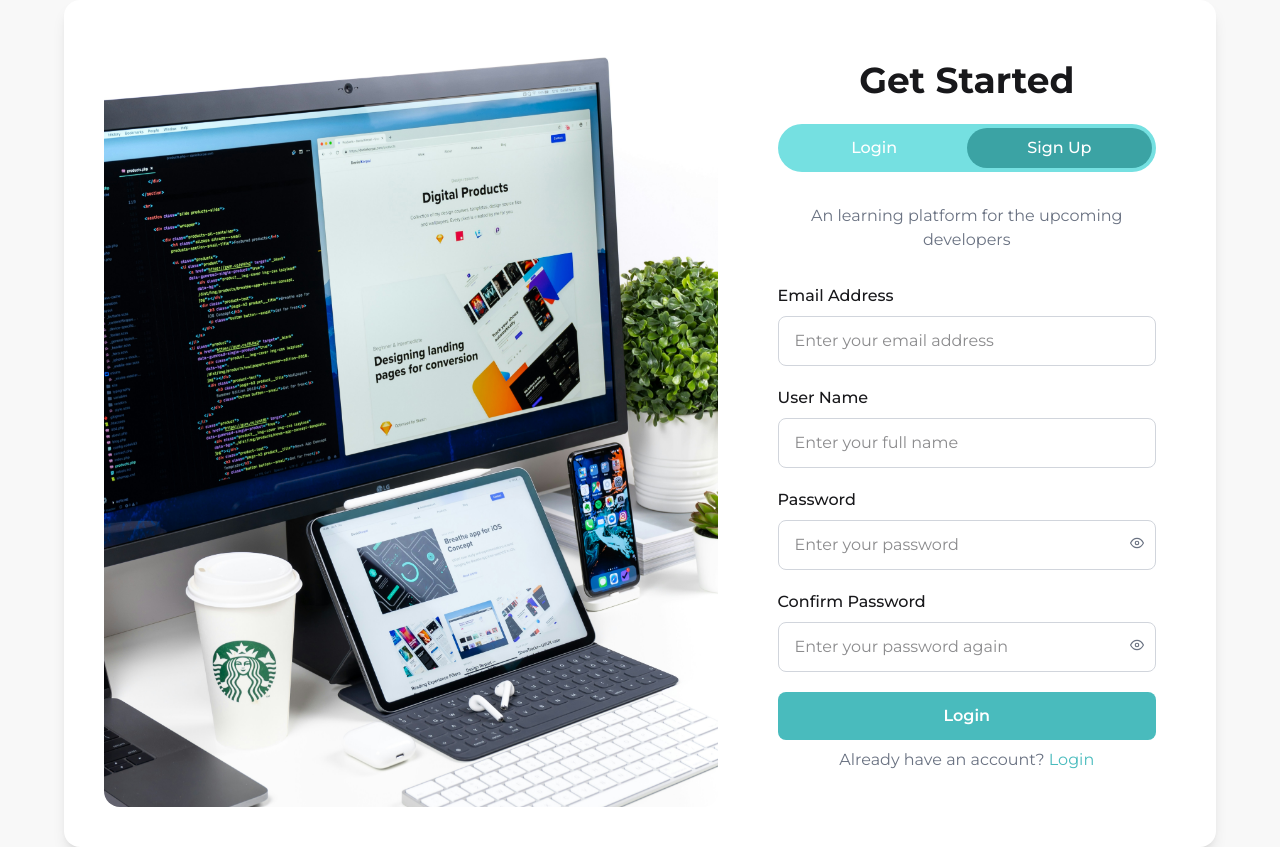
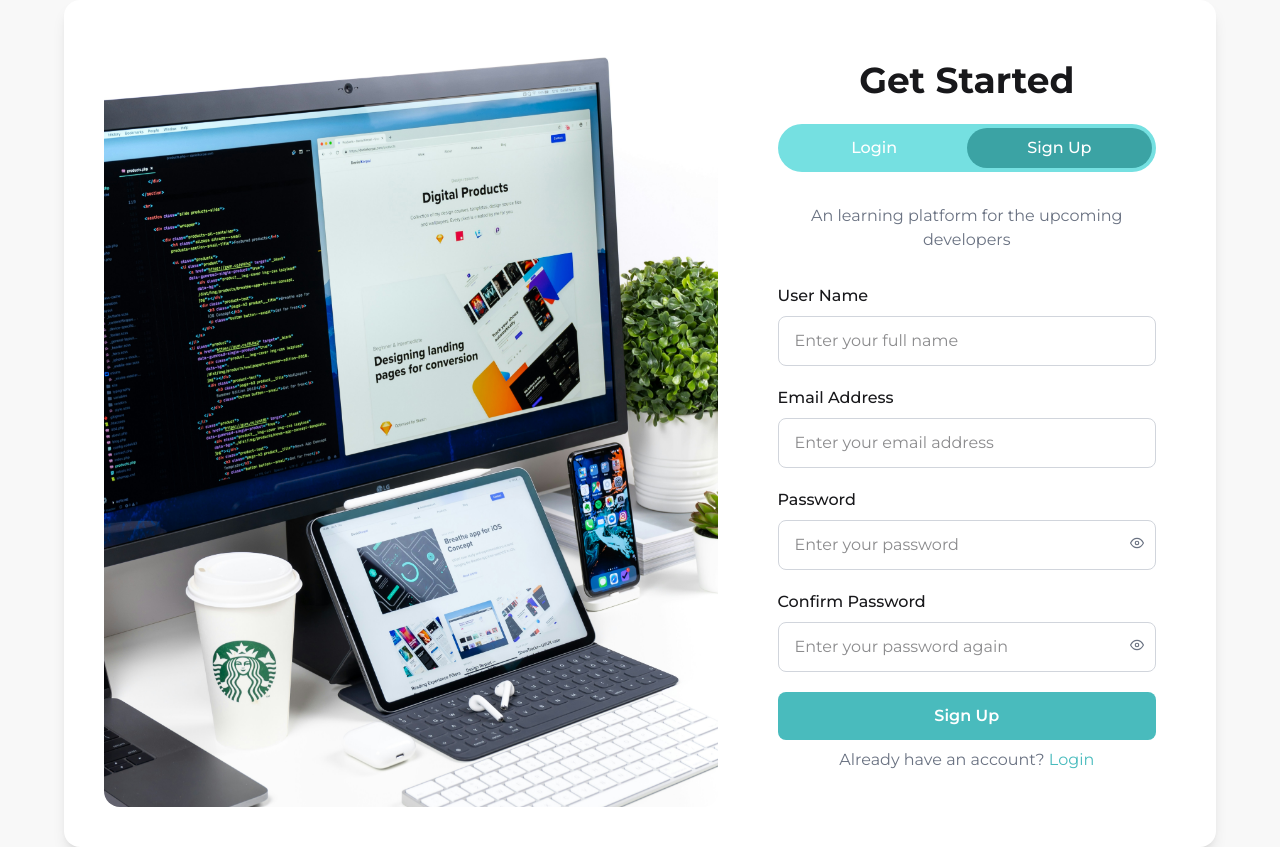
Before and after one commit to shahariarshawon/learn-with-shahariar, a React (Vite) app: page /signup in a window 1280 px wide. Built offline with nearby package versions, Linux system fonts and the light colour scheme; no server answers.

Commit message:
Login and signUp functionality has been done using react hook form and firebase console

```diff
--- a/package.json
+++ b/package.json
@@ -14,8 +14,10 @@
     "@tailwindcss/vite": "^4.2.1",
     "aos": "^2.3.4",
     "class-variance-authority": "^0.7.1",
+    "firebase": "^12.11.0",
     "react": "^19.1.1",
     "react-dom": "^19.1.1",
+    "react-hook-form": "^7.71.2",
     "react-hot-toast": "^2.6.0",
     "react-icons": "^5.6.0",
     "react-router": "^7.13.1",
--- /dev/null
+++ b/src/Firebase/firebase.init.js
@@ -0,0 +1,22 @@
+// Import the functions you need from the SDKs you need
+import { initializeApp } from "firebase/app";
+import { getAuth } from "firebase/auth";
+// TODO: Add SDKs for Firebase products that you want to use
+// https://firebase.google.com/docs/web/setup#available-libraries
+
+// Your web app's Firebase configuration
+// For Firebase JS SDK v7.20.0 and later, measurementId is optional
+const firebaseConfig = {
+    apiKey: import.meta.env.VITE_apiKey,
+    authDomain: import.meta.env.VITE_authDomain,
+    projectId: import.meta.env.VITE_projectId,
+    storageBucket: import.meta.env.VITE_storageBucket,
+    messagingSenderId: import.meta.env.VITE_messagingSenderId,
+    appId: import.meta.env.VITE_appId,
+    measurementId: import.meta.env.VITE_measurementId,
+};
+
+// Initialize Firebase
+const app = initializeApp(firebaseConfig);
+
+export const auth = getAuth(app);
--- /dev/null
+++ b/src/context/AuthContext.jsx
@@ -0,0 +1,3 @@
+import { createContext } from "react";
+
+export const AuthContext = createContext();
--- /dev/null
+++ b/src/context/AuthProvider.jsx
@@ -0,0 +1,44 @@
+import React, { useEffect, useState } from "react";
+import { AuthContext } from "./AuthContext";
+import {
+  createUserWithEmailAndPassword,
+  onAuthStateChanged,
+  signInWithEmailAndPassword,
+  signOut,
+} from "firebase/auth";
+import { auth } from "../Firebase/firebase.init";
+
+const AuthProvider = ({ children }) => {
+  const [user, setUser] = useState(null);
+  const [loading, setLoading] = useState(true);
+  const createUser = (email, password) => {
+    setLoading(true);
+    return createUserWithEmailAndPassword(auth, email, password);
+  };
+  const signIn = (email, password) => {
+    setLoading(true);
+    return signInWithEmailAndPassword(auth, email, password);
+  };
+  const logOut = () => {
+    return signOut(auth);
+  };
+  useEffect(() => {
+    const unSubscribe = onAuthStateChanged(auth, (currentUser) => {
+      setUser(currentUser);
+      setLoading(false);
+    });
+    return () => {
+      unSubscribe();
+    };
+  }, []);
+  const authInfo = {
+    user,
+    createUser,
+    signIn,
+    loading,
+    logOut,
+  };
+  return <AuthContext value={authInfo}>{children}</AuthContext>;
+};
+
+export default AuthProvider;
--- /dev/null
+++ b/src/hooks/useAuth.jsx
@@ -0,0 +1,9 @@
+import React, { use } from 'react';
+import { AuthContext } from '../context/AuthContext';
+
+const useAuth = () => {
+    const authInfo= use(AuthContext);
+    return authInfo;
+};
+
+export default useAuth;
--- /dev/null
+++ b/src/layouts/AuthLayout.jsx
@@ -0,0 +1,12 @@
+import React from 'react';
+import { Outlet } from 'react-router';
+
+const AuthLayout = () => {
+    return (
+        <div>
+            <Outlet></Outlet>
+        </div>
+    );
+};
+
+export default AuthLayout;
--- a/src/layouts/RootLayout.jsx
+++ b/src/layouts/RootLayout.jsx
@@ -6,10 +6,10 @@ import Footer from "../components/Footer";
 const RootLayout = () => {
   return (
     <div className="scroll-smooth">
-      <header>
+      <header className="fixed top-0 w-full z-50">
         <Header></Header>
       </header>
-      <main className="min-h-screen">
+      <main className="min-h-screen pt-12">
         <Outlet></Outlet>
       </main>
       <footer className="bg-base-200">
--- a/src/pages/LoginPage.jsx
+++ b/src/pages/LoginPage.jsx
@@ -2,13 +2,30 @@ import React, { useState } from "react";
 import loginImage from "../assets/login.jfif";
 import { FiEye, FiEyeOff } from "react-icons/fi";
 import toast from "react-hot-toast";
+import { useForm } from "react-hook-form";
+import useAuth from "../hooks/useAuth";
 
 const LoginPage = () => {
+  const {
+    register,
+    handleSubmit,
+    formState: { errors },
+  } = useForm();
+
+  const { signIn } = useAuth();
   // login function
-const handleLogin=()=>{
+  const onSubmit = (data) => {
+    console.log(data);
+    signIn(data.email, data.password)
+      .then((result) => {
+        console.log(result);
         toast.success("Login Successfull");
-  console.log("Clicked");
-}
+      })
+      .catch((err) => {
+        console.error(err);
+        toast.error("Login Failed");
+      });
+  };
 
   const [showPassword, setShowPassword] = useState(false);
 
@@ -30,13 +47,17 @@ const handleLogin=()=>{
 
           {/* TOGGLE */}
           <div className="relative flex bg-[#75e0e1] rounded-full p-1 mb-8">
-
-
-            <a href="/login" className="flex-1 text-center z-10 text-white bg-[#3ba3a4] rounded-4xl py-2 font-medium">
+            <a
+              href="/login"
+              className="flex-1 text-center z-10 text-white bg-[#3ba3a4] rounded-4xl py-2 font-medium"
+            >
               Login
             </a>
 
-            <a href="/signup" className="flex-1 text-center z-10 text-white py-2 font-medium">
+            <a
+              href="/signup"
+              className="flex-1 text-center z-10 text-white py-2 font-medium"
+            >
               Sign Up
             </a>
           </div>
@@ -45,6 +66,8 @@ const handleLogin=()=>{
             An learning platform for the upcoming developers
           </p>
 
+          {/* login form */}
+          <form onSubmit={handleSubmit(onSubmit)}>
             {/* email address */}
             <div className="mb-5">
               <h3 className="mb-2 font-medium">Email Address</h3>
@@ -53,6 +76,8 @@ const handleLogin=()=>{
                 type="email"
                 name="email"
                 id="email"
+                required
+                {...register("email", { required: true })}
                 placeholder="Enter your email address"
                 className="w-full border border-gray-300 rounded-lg px-4 py-3 focus:outline-none focus:border-[#49bbbd]"
               />
@@ -66,6 +91,8 @@ const handleLogin=()=>{
                 type={showPassword ? "text" : "password"}
                 name="password"
                 id="password"
+                required
+                {...register("password", { required: true, minLength: 6 })}
                 placeholder="Enter your password"
                 className="w-full border border-gray-300 rounded-lg px-4 py-3 pr-12 focus:outline-none focus:border-[#49bbbd]"
               />
@@ -78,6 +105,12 @@ const handleLogin=()=>{
               >
                 {showPassword ? <FiEyeOff></FiEyeOff> : <FiEye></FiEye>}
               </button>
+
+              {errors.password?.type === "minLength" && (
+                <p className="text-red-500 text-sm">
+                  Password must be 6 characters long
+                </p>
+              )}
             </div>
 
             {/* REMEMBER */}
@@ -93,9 +126,18 @@ const handleLogin=()=>{
             </div>
 
             {/* BUTTON */}
-          <button onClick={handleLogin} className="w-full py-3 rounded-lg bg-[#49bbbd] text-white font-semibold hover:opacity-90 transition hover:cursor-pointer">Login</button>
+            <button className="w-full py-3 rounded-lg bg-[#49bbbd] text-white font-semibold hover:opacity-90 transition hover:cursor-pointer">
+              Login
+            </button>
+          </form>
+
           {/* not having an account option */}
-          <p className="text-center text-gray-500 pt-2">Don't have an account? <a className="text-primary" href="/signup">Sign Up</a></p>
+          <p className="text-center text-gray-500 pt-2">
+            Don't have an account?{" "}
+            <a className="text-primary" href="/signup">
+              Sign Up
+            </a>
+          </p>
         </div>
       </div>
     </div>
--- a/src/pages/SignUpPage.jsx
+++ b/src/pages/SignUpPage.jsx
@@ -3,13 +3,29 @@ import React, { useState } from "react";
 import signupImage from "../assets/signup.jpg";
 import { FiEye, FiEyeOff } from "react-icons/fi";
 import toast from "react-hot-toast";
+import { useForm } from "react-hook-form";
+import useAuth from "../hooks/useAuth";
 
 const SignUpPage = () => {
+  const {
+    register,
+    handleSubmit,
+    formState: { errors },
+  } = useForm();
+  const { createUser } = useAuth();
   // login function
-  const handleLogin = () => {
+  const onSubmit = (data) => {
+    console.log(data);
+    createUser(data.email, data.password)
+      .then((result) => {
+        console.log(result.user);
     toast.success("SignUp Successfull");
-    console.log("Clicked");
+      })
+      .catch((err) => {
+        console.error(err);
+      });
   };
+
   const [showPassword, setShowPassword] = useState(false);
   return (
     <div className="flex justify-center items-center bg-base-200 min-h-screen px-6 ">
@@ -47,7 +63,21 @@ const SignUpPage = () => {
           <p className="text-gray-500 text-center mb-8">
             An learning platform for the upcoming developers
           </p>
-
+          {/* register form */}
+          <form onSubmit={handleSubmit(onSubmit)}>
+            {/* USERNAME */}
+            <div className="mb-5">
+              <h3 className="mb-2 font-medium">User Name</h3>
+              <input
+                type="text"
+                name="username"
+                id="username"
+                required
+                {...register("username")}
+                placeholder="Enter your full name"
+                className="w-full border border-gray-300 rounded-lg px-4 py-3 focus:outline-none focus:border-[#49bbbd]"
+              />
+            </div>
             {/* Email address */}
             <div className="mb-5">
               <h3 className="mb-2 font-medium">Email Address</h3>
@@ -56,23 +86,12 @@ const SignUpPage = () => {
                 type="email"
                 name="email"
                 id="email"
+                required
+                {...register("email")}
                 placeholder="Enter your email address"
                 className="w-full border border-gray-300 rounded-lg px-4 py-3 focus:outline-none focus:border-[#49bbbd]"
               />
             </div>
-
-          {/* USERNAME */}
-          <div className="mb-5">
-            <h3 className="mb-2 font-medium">User Name</h3>
-            <input
-              type="text"
-              name="username"
-              id="username"
-              placeholder="Enter your full name"
-              className="w-full border border-gray-300 rounded-lg px-4 py-3 focus:outline-none focus:border-[#49bbbd]"
-            />
-          </div>
-
             {/* PASSWORD */}
             <div className="mb-5 relative">
               <h3 className="mb-2 font-medium">Password</h3>
@@ -81,6 +100,8 @@ const SignUpPage = () => {
                 type={showPassword ? "text" : "password"}
                 name="password"
                 id="password"
+                required
+                {...register("password", { minLength: 6 })}
                 placeholder="Enter your password"
                 className="w-full border border-gray-300 rounded-lg px-4 py-3 pr-12 focus:outline-none focus:border-[#49bbbd]"
               />
@@ -93,6 +114,11 @@ const SignUpPage = () => {
               >
                 {showPassword ? <FiEyeOff></FiEyeOff> : <FiEye></FiEye>}
               </button>
+              {errors.password?.type === "minLength" && (
+                <p className="text-red-500 text-sm">
+                  Password must be 6 characters long
+                </p>
+              )}
             </div>
             {/* Confirm PASSWORD */}
             <div className="mb-5 relative">
@@ -102,6 +128,8 @@ const SignUpPage = () => {
                 type={showPassword ? "text" : "password"}
                 name="confirmPassword"
                 id="confirmPassword"
+                required
+                {...register("confirmPassword", { minLength: 6 })}
                 placeholder="Enter your password again"
                 className="w-full border border-gray-300 rounded-lg px-4 py-3 pr-12 focus:outline-none focus:border-[#49bbbd]"
               />
@@ -116,19 +144,20 @@ const SignUpPage = () => {
               </button>
             </div>
 
+            {/* BUTTON */}
+            <button className="w-full py-3 rounded-lg bg-[#49bbbd] text-white font-semibold hover:opacity-90 transition hover:cursor-pointer">
+              Sign Up
+            </button>
+          </form>
 
-
-          {/* BUTTON */}
-          <button
-            onClick={handleLogin}
-            className="w-full py-3 rounded-lg bg-[#49bbbd] text-white font-semibold hover:opacity-90 transition hover:cursor-pointer"
-          >
+          {/* already have an account */}
+          <p className="text-center text-gray-500 pt-2">
+            Already have an account?{" "}
+            <a className="text-primary" href="/login">
               Login
-          </button>
-          {/* already have an account */}
-          <p className="text-center text-gray-500 pt-2">Already have an account? <a className="text-primary" href="/login">Login</a></p>
+            </a>
+          </p>
         </div>
-
       </div>
     </div>
   );
--- a/src/routes/router.jsx
+++ b/src/routes/router.jsx
@@ -7,6 +7,7 @@ import CoursesPage from "../pages/CoursesPage";
 import SuccessPage from "../pages/SuccessPage";
 import BlogsPage from "../pages/BlogsPage";
 import AboutUs from "../pages/AboutUs";
+import AuthLayout from "../layouts/AuthLayout";
 
 const router = createBrowserRouter([
   {
@@ -39,15 +40,22 @@ const router = createBrowserRouter([
       },
     ],
   },
-
   {
-    path: "/login",
+    path:"/",
+    Component:AuthLayout,
+    children:[
+      {
+    path: "login",
     Component: LoginPage,
   },
   {
-    path: "/signup",
+    path: "signup",
     Component: SignUpPage,
   },
+    ]
+  }
+
+
 ]);
 
 export default router;
```
Also changed, not shown: src/main.jsx (+9 -12 lines), 1 other file (tests, documents, lock files or other folders). Lines whose indentation alone changed are shown as unchanged.
